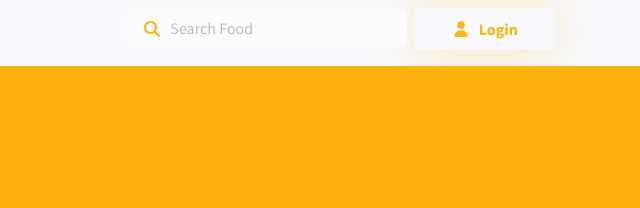
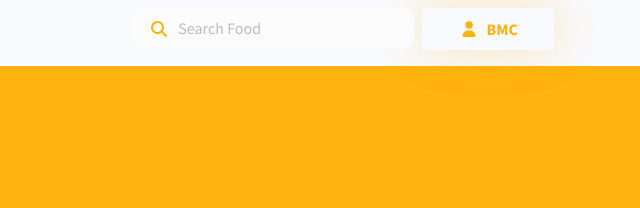
Before and after one commit to TarwiNuggs/web, a plain HTML site: page index.html in a window 1280 px wide. Shown: the top 208 px of the page, 640-1280 px from the left. Drawn offline with Linux system fonts and the light colour scheme.

Commit message:
index.html

```diff
--- a/index.html
+++ b/index.html
@@ -50,7 +50,7 @@
               <div class="input-group-icon pe-2"><i class="fas fa-search input-box-icon text-primary"></i>
                 <input class="form-control border-0 input-box bg-100" type="search" placeholder="Search Food" aria-label="Search" />
               </div>
-              <button class="btn btn-white shadow-warning text-warning" type="submit"> <i class="fas fa-user me-2"></i>Login</button>
+              <button class="btn btn-white shadow-warning text-warning" type="submit"> <i class="fas fa-user me-2"></i>BMC</button>
             </form>
           </div>
         </div>
```
